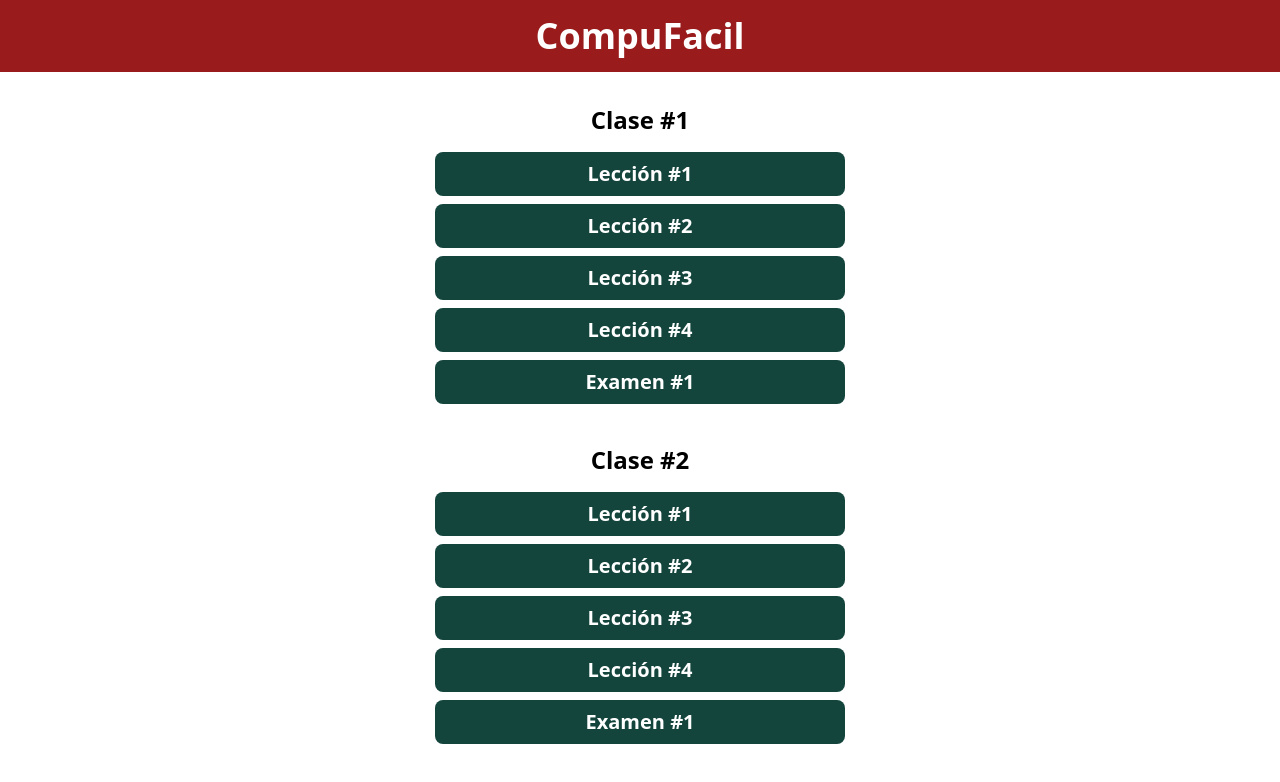
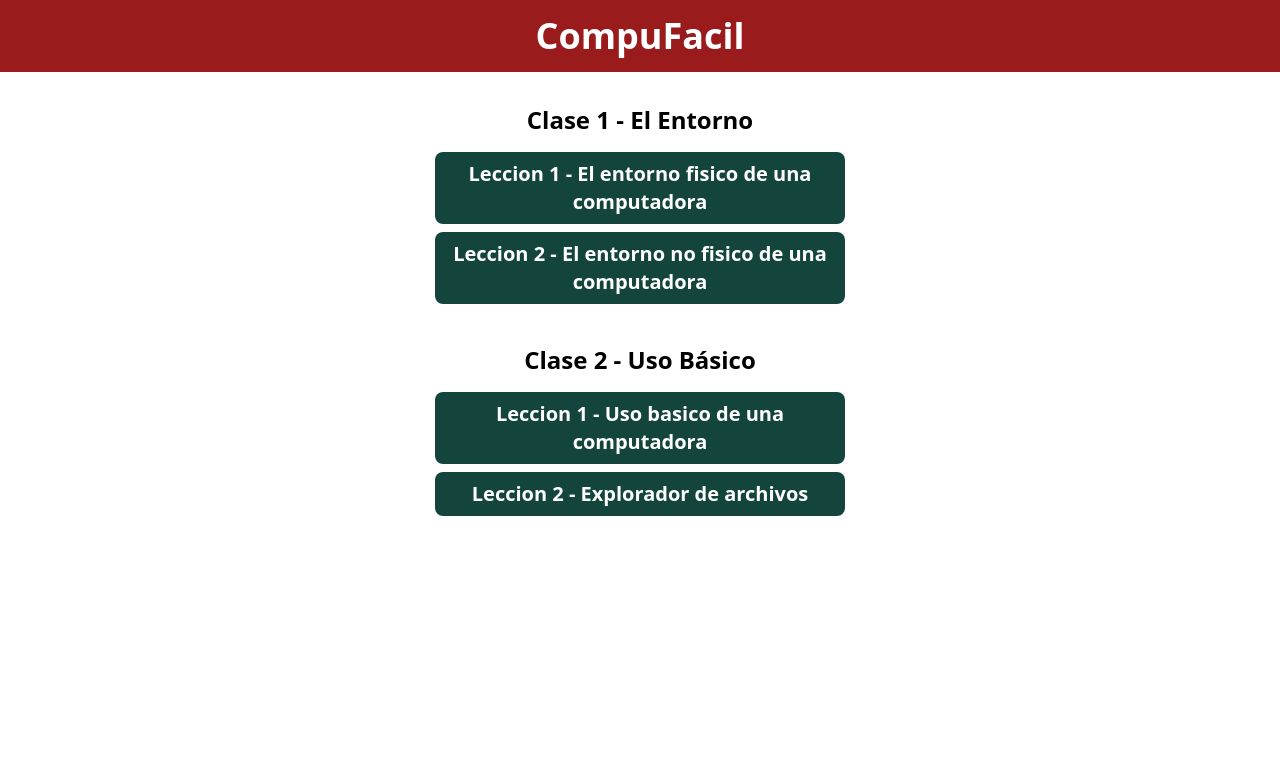
Before and after one commit to dayron24/CompuFacil, a React (Vite) app in the folder Client/: page /menu in a window 1280 px wide. Shown: the top 782 px of the page. Built offline with nearby package versions, Linux system fonts and the light colour scheme.

Commit message:
version medio buena para ensenar

```diff
--- a/Client/src/App.jsx
+++ b/Client/src/App.jsx
@@ -11,12 +11,14 @@ import { MenuCurso } from "./views/MenuCurso";
 import { ViewLessons } from "./views/Lessons";
 import { ViewQuestions } from "./views/Questions";
 
+
 export default function App() {
   return (
     <Routes>
       <Route path="/" element={<Layout />}>
         {/*Public routes */}
-        <Route path="/" element={<LoginPage />} /><Route path="/register-student" element={<RegisterUserPage />} />
+        <Route path="/" element={<LoginPage />} />
+        <Route path="/register-student" element={<RegisterUserPage />} />
         <Route path="/forgot-password" element={< ForgotPasswordPage/>} />
         <Route path="/register" element={<RegisterUserPage />} />
         <Route path="/inicio" element={<HomePage />} />
@@ -24,7 +26,7 @@ export default function App() {
         <Route path="/user" element={<ViewUser />} />
         <Route path="/menu" element={<MenuCurso />} />
         <Route path="/lessons" element={<ViewLessons />} />
-        <Route path="/questions" element={<ViewQuestions />} />
+        <Route path="/questions/:clase/:id" element={<ViewQuestions />} />
 
         {/*Catch all*/}
         <Route path="*" element={<h1>404 error</h1>} />
--- a/Client/src/views/MenuCurso.jsx
+++ b/Client/src/views/MenuCurso.jsx
@@ -1,72 +1,21 @@
 import React from 'react';
 import { Header } from '../components/Header';
-
+import testData from "../data/documento.json"
 export function MenuCurso() {
-    const classes = [
-        {
-            name: 'Clase #1',
-            lessons: [
-                {
-                    name: 'Lección #1',
-                    redirectUrl: '/lessons',
-                },
-                {
-                    name: 'Lección #2',
-                    redirectUrl: '/lessons',
-                },
-                {
-                    name: 'Lección #3',
-                    redirectUrl: '/lessons',
-                },
-                {
-                    name: 'Lección #4',
-                    redirectUrl: '/lessons',
-                },
-                {
-                    name: 'Examen #1',
-                    redirectUrl: '/questions',
-                },
-            ],
-        },
-        {
-            name: 'Clase #2',
-            lessons: [
-                {
-                    name: 'Lección #1',
-                    redirectUrl: '/lessons',
-                },
-                {
-                    name: 'Lección #2',
-                    redirectUrl: '/lessons',
-                },
-                {
-                    name: 'Lección #3',
-                    redirectUrl: '/lessons',
-                },
-                {
-                    name: 'Lección #4',
-                    redirectUrl: '/lessons',
-                },
-                {
-                    name: 'Examen #1',
-                    redirectUrl: '/questions',
-                },
-            ],
-        },
-    ]
+    // Aquí debes tener tu JSON con la estructura proporcionada
+    const classes = testData.clases;
 
     return (
         <div className="relative">
-            <Header></Header>
-
+            <Header />
             <div className="px-6 py-8 flex justify-center items-center flex-col">
-                {classes.map((course, index) => (
+                {classes.map((clase, index) => (
                     <div key={index} className="mx-4 mb-8 w-full flex justify-center items-center flex-col">
-                        <h2 className="text-xl font-bold mb-4">{course.name}</h2>
-                        {course.lessons.map((lesson, lessonIndex) => (
-                                <a key={lessonIndex} href={lesson.redirectUrl} className="mb-2 inline-block w-1/3 px-3 py-2 text-sm font-medium text-center text-white rounded-lg bg-[#14453D]">
-                                    <h2 className="text-lg font-bold">{lesson.name}</h2>
-                                </a>
+                        <h2 className="text-xl font-bold mb-4">{clase.nombre}</h2>
+                        {clase.lecciones.map((leccion, lessonIndex) => (
+                            <a key={lessonIndex} href={`/questions/${index}/${lessonIndex}`} className="mb-2 inline-block w-1/3 px-3 py-2 text-sm font-medium text-center text-white rounded-lg bg-[#14453D]">
+                                <h2 className="text-lg font-bold">{leccion.nombre}</h2>
+                            </a>
                         ))}
                     </div>
                 ))}
--- a/Client/src/views/Questions.jsx
+++ b/Client/src/views/Questions.jsx
@@ -2,27 +2,33 @@ import { useNavigate, useLocation } from "react-router-dom";
 import React, { useState } from 'react';
 import { Header } from '../components/Header';
 import testData from "../data/documento.json"
+import { getLesson } from "../api/tempData";
+import { getLessonQuestions } from "../api/tempData";
+import { useParams } from "react-router-dom";
 
 export function ViewQuestions() {
-    const [selectedAnswers, setSelectedAnswers] = useState(new Array(testData.clases[0].lecciones[0].contenido_leccion[0].preguntas.length).fill('')); // Array para almacenar las respuestas seleccionadas por el usuario
+    const { clase } = useParams();
+    const { id } = useParams();
+    const [selectedAnswers, setSelectedAnswers] = useState(new Array(testData.clases[clase].lecciones[id].contenido_leccion[0].preguntas.length).fill('')); // Array para almacenar las respuestas seleccionadas por el usuario
 
     const questions = [];
 
-    const lesson = getLesson(1, 1);
-    const lesson_questions = getLessonQuestions(lesson, 1);
+    const lesson = testData.clases[clase].lecciones[id].contenido_leccion[0];
+    const lesson_questions = lesson.preguntas;
 
     for (let i = 0; i < lesson_questions.length; i++) {
         const question_info = lesson_questions[i];
 
         const question = {
             id: i,
-            title: question_info.question,
-            imageUrl: '/src/img/mouse.jpg',
+            title: question_info.pregunta,
+            imageUrl: lesson.informacion.imagen,
             altText: 'question 1 Image',
             option1: question_info.respuestas[0].respuesta,
             option2: question_info.respuestas[1].respuesta,
             option3: question_info.respuestas[2].respuesta,
             option4: question_info.respuestas[3].respuesta,
+            correctAnswer: question_info.respuestas.find(respuesta => respuesta.esCorrecta).respuesta,
             redirectUrl: '#'
         }
 
@@ -57,7 +63,7 @@ export function ViewQuestions() {
             }
         });
         alert(`Has obtenido ${correctCount} respuestas correctas de ${questions.length} totales.`);
-        navigate('/home');
+        navigate('/menu');
     }
 
     return (
```
Also changed, not shown: Client/src/views/HomePage.jsx (+46 -46 lines).
